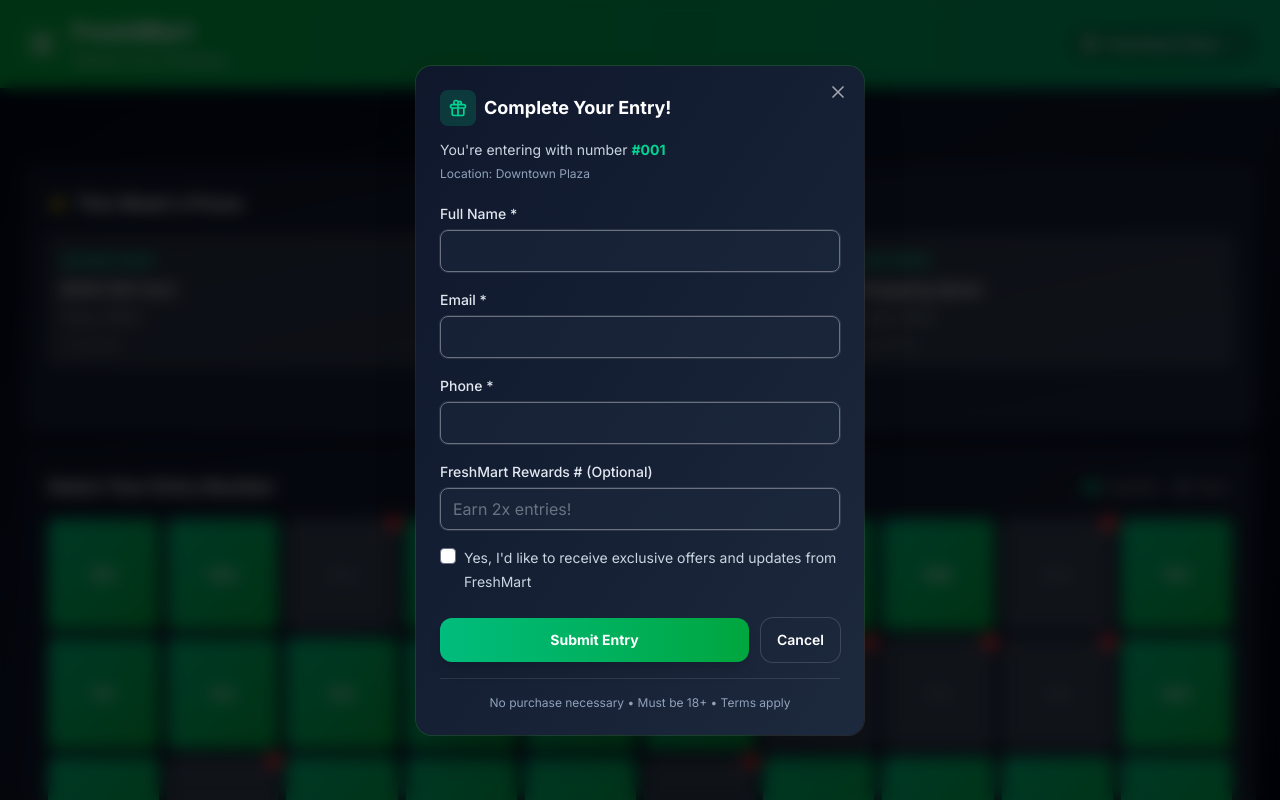
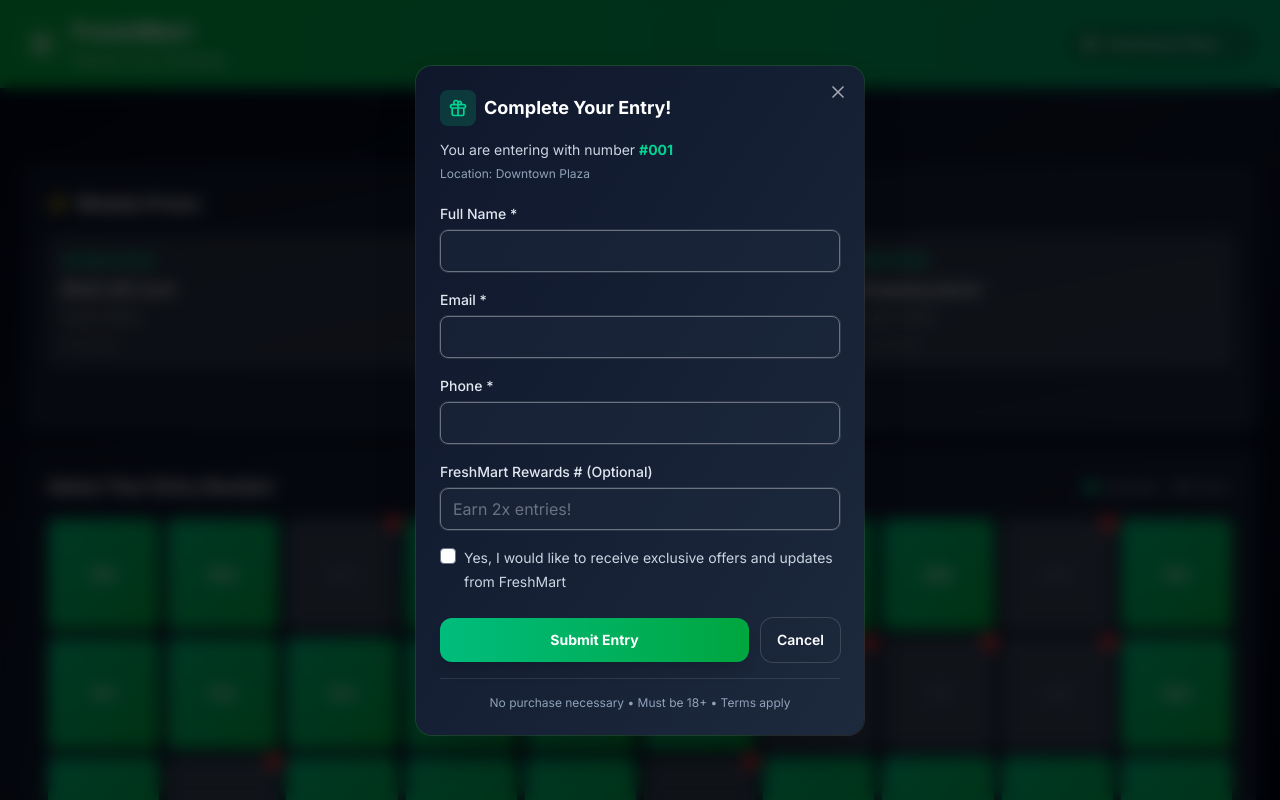
Before and after one commit to admin-sbps/sbpsentertainment, a Next.js app: page /national-chain in a window 1280 px wide. Both pictures are taken after a click on the button "001". Shown: the top 800 px of the page. Built offline with nearby package versions, Linux system fonts and the light colour scheme.

Commit message:
fixed 3custom

```diff
--- a/src/app/national-chain/page.tsx
+++ b/src/app/national-chain/page.tsx
@@ -167,7 +167,7 @@
     <div className="bg-gradient-to-br from-slate-900 to-slate-800 rounded-xl p-4 md:p-6 mb-4">
       <h3 className="text-white font-bold text-lg mb-4 flex items-center gap-2">
         <Star className="w-5 h-5 text-yellow-400" />
-        This Week's Prizes
+        Weekly Prizes
       </h3>
       <div className="grid grid-cols-1 md:grid-cols-3 gap-3">
         {prizes.map((prize, idx) => (
@@ -313,7 +313,7 @@
             <h3 className="text-lg font-bold">Complete Your Entry!</h3>
           </div>
           <p className="text-sm text-slate-300">
-            You're entering with number <span className="font-bold text-emerald-400">#{String(entryNumber).padStart(3, '0')}</span>
+            You are entering with number <span className="font-bold text-emerald-400">#{String(entryNumber).padStart(3, '0')}</span>
           </p>
           <p className="text-xs text-slate-400 mt-1">
             Location: {location.name}
@@ -378,7 +378,7 @@
               className="mt-0.5 rounded accent-emerald-500"
             />
             <span className="text-slate-300">
-              Yes, I'd like to receive exclusive offers and updates from FreshMart
+              Yes, I would like to receive exclusive offers and updates from FreshMart
             </span>
           </label>
 
--- a/src/app/team-building/page.tsx
+++ b/src/app/team-building/page.tsx
@@ -167,7 +167,7 @@
     <div className="bg-gradient-to-br from-slate-900 to-slate-800 rounded-xl p-4 md:p-6 mb-4">
       <h3 className="text-white font-bold text-lg mb-4 flex items-center gap-2">
         <Star className="w-5 h-5 text-yellow-400" />
-        This Week's Prizes
+        Weekly Prizes
       </h3>
       <div className="grid grid-cols-1 md:grid-cols-3 gap-3">
         {prizes.map((prize, idx) => (
@@ -313,7 +313,7 @@
             <h3 className="text-lg font-bold">Complete Your Entry!</h3>
           </div>
           <p className="text-sm text-slate-300">
-            You're entering with number <span className="font-bold text-emerald-400">#{String(entryNumber).padStart(3, '0')}</span>
+            You are entering with number <span className="font-bold text-emerald-400">#{String(entryNumber).padStart(3, '0')}</span>
           </p>
           <p className="text-xs text-slate-400 mt-1">
             Location: {location.name}
@@ -366,7 +366,7 @@
               className="mt-0.5 rounded accent-emerald-500"
             />
             <span className="text-slate-300">
-              Yes, I'd like to receive exclusive offers and updates from FreshMart
+              Yes, I would like to receive exclusive offers and updates from FreshMart
             </span>
           </label>
 
```
